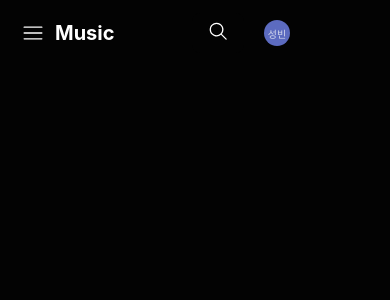
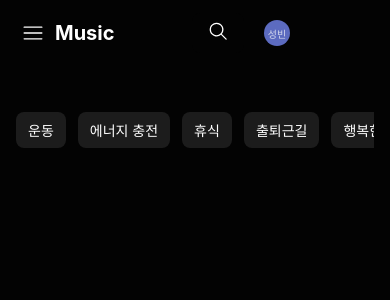
Before and after one commit to optshj/Youtube_Music, a React (Create React App) app: page / in a window 390 px wide. Shown: the top 300 px of the page. Built offline with nearby package versions, Linux system fonts and the light colour scheme.

Commit message:
[Feat] main Header부분의 가로를 반응형으로 수정

```diff
--- a/src/components/main/Main.tsx
+++ b/src/components/main/Main.tsx
@@ -12,19 +12,15 @@ const Wrapper = styled.div`
         margin-left:72px;
     }
 `
-const MainPadding = styled.div`
-`
 
 function Main(){
 
 
     return(
         <>
-            <MainPadding>
-                <Wrapper>
-                    <MainHeader></MainHeader>
-                </Wrapper>
-            </MainPadding>
+            <Wrapper>
+                <MainHeader></MainHeader>
+            </Wrapper>
         </>
     )
 }
--- a/src/components/main/header/MainHeader.tsx
+++ b/src/components/main/header/MainHeader.tsx
@@ -7,15 +7,24 @@ const Wrapper = styled.div`
     margin:0 auto;
     overflow-x:auto;
     white-space:nowrap;
-    width:min(calc(100vw - 200px - 240px - 12px ),1478px);
+    max-width:min(calc(100vw - 452px),1478px);
+    @media (max-width:1150px) and (min-width:936px){
+        max-width:min(calc(100vw - 112px - 240px - 12px ),1478px);
+    }
+    @media (max-width:936px) and (min-width:615px){
+        max-width:min(calc(100vw - 112px - 72px - 12px ),1478px);
+    }
+    @media (max-width:615px){
+        max-width:calc(100vw - 32px)
+    }
     ::-webkit-scrollbar {
         display: none;
-      }
-      &:hover {
+    }
+    &:hover {
         ::-webkit-scrollbar {
-          display: block;
+        display: block;
         }
-      }
+    }
     & > *:first-child {
         margin-left: 0;
     }
--- a/src/components/playlist_modal/MakePlayListModal.tsx
+++ b/src/components/playlist_modal/MakePlayListModal.tsx
@@ -1,6 +1,6 @@
 import Modal from 'react-modal';
 import ReactModal from "react-modal";
-import styled from 'styled-components';
+import styled,{keyframes} from 'styled-components';
 
 import { IsModalOpen } from "../context/ModalContext";
 import { useModal } from "../context/ModalContext";
@@ -36,7 +36,16 @@ const ModalStyles:ReactModal.Styles = {
         outline:'none'
     }
 };
+const FadeIn = keyframes`
+    0% {
+        opacity:0;
+    }
+    100% {
+        opacity:1;
+    }
+`
 const ResponsiveModal = styled(Modal)`
+    animation: ${FadeIn} .15s linear;
     @media (min-width: 1364px){
         width:640px;
     }
--- a/src/components/playlist_modal/PublicDropDown.tsx
+++ /dev/null
@@ -1,60 +0,0 @@
-import React from "react";
-import styled from "styled-components";
-
-import { IoEarthOutline } from "react-icons/io5";
-
-const Wrapper = styled.div`
-    display:flex;
-    flex-direction:column;
-    padding:12px 0;
-    background:#333;
-    position:fixed;
-    z-index:105;
-    left:30%;
-    top:50%;
-`
-const DropDownItem = styled.li`
-    display:flex;
-    align-items:center;
-    list-styled:none;
-    cursor:pointer;
-    :&hover{
-        background-color:#212121;
-    }
-`
-const Icon = styled.div`
-    color:#aaa;
-    font-size:20px;
-    padding:0 18px;
-`
-const ExplainWrapper = styled.div`
-    display:flex;
-    flex-direction:column;
-    padding:8px 32px 8px 0;
-`
-const Label = styled.div`
-    color:#fff;
-    font-size:14px;
-`
-const Desrcipt = styled.div`
-    color:rgba(255,255,255,0.7);
-    font-size:14px;
-`
-function PublicDropDown(){
-    return(
-        <>
-            <Wrapper>
-                <DropDownItem>
-                    <Icon>
-                        <IoEarthOutline></IoEarthOutline>
-                    </Icon>
-                    <ExplainWrapper>
-                        <Label>공개</Label>
-                        <Desrcipt>모든 사용자가 검색하고 볼 수 있음</Desrcipt>
-                    </ExplainWrapper>
-                </DropDownItem>
-            </Wrapper>
-        </>
-    )
-}
-export default PublicDropDown;
--- a/src/components/playlist_modal/SelectPublic.tsx
+++ b/src/components/playlist_modal/SelectPublic.tsx
@@ -4,7 +4,7 @@ import styled from "styled-components";
 import { IoEarthOutline } from "react-icons/io5";
 import { IoChevronDownSharp } from "react-icons/io5";
 
-import PublicDropDown from "./PublicDropDown";
+import PublicDropDown from "./dropdown/PublicDropDown";
 
 const Wrapper = styled.div`
     display:flex;
--- /dev/null
+++ b/src/components/playlist_modal/dropdown/DropDownItem.tsx
@@ -0,0 +1,71 @@
+import styled from "styled-components";
+
+import { IoEarthOutline } from "react-icons/io5";
+import { CiLock } from "react-icons/ci";
+import { GrConnect } from "react-icons/gr";
+
+
+const DropDownItemWrapper = styled.li`
+    display:flex;
+    align-items:center;
+    list-styled:none;
+    cursor:pointer;
+    &:hover{
+        background-color:#212121;
+    }
+`
+const Icon = styled.div`
+    color:#aaa;
+    font-size:20px;
+    padding:0 18px;
+`
+const ExplainWrapper = styled.div`
+    display:flex;
+    flex-direction:column;
+    padding:8px 32px 8px 0;
+`
+const Label = styled.div`
+    color:#fff;
+    font-size:14px;
+`
+const Desrcipt = styled.div`
+    color:rgba(255,255,255,0.7);
+    font-size:14px;
+`
+
+function DropDownItem() {
+    return(
+        <>
+            <DropDownItemWrapper>
+                <Icon>
+                    <IoEarthOutline/>
+                </Icon>
+                <ExplainWrapper>
+                    <Label>공개</Label>
+                    <Desrcipt>모든 사용자가 검색하고 볼 수 있음</Desrcipt>
+                </ExplainWrapper>
+            </DropDownItemWrapper>
+
+            <DropDownItemWrapper>
+                <Icon>
+                    <GrConnect />
+                </Icon>
+                <ExplainWrapper>
+                    <Label>일부 공개</Label>
+                    <Desrcipt>링크가 있는 모든 사용자가 볼 수 있음</Desrcipt>
+                </ExplainWrapper>
+            </DropDownItemWrapper>
+
+            <DropDownItemWrapper>
+                <Icon>
+                    <CiLock />
+                </Icon>
+                <ExplainWrapper>
+                    <Label>비공개</Label>
+                    <Desrcipt>나만 볼 수 있음</Desrcipt>
+                </ExplainWrapper>
+            </DropDownItemWrapper>
+        </>
+    )
+}
+export default DropDownItem;
--- /dev/null
+++ b/src/components/playlist_modal/dropdown/PublicDropDown.tsx
@@ -0,0 +1,26 @@
+import React from "react";
+import styled from "styled-components";
+
+import DropDownItem from "./DropDownItem";
+
+const Wrapper = styled.div`
+    display:flex;
+    width:322px;
+    flex-direction:column;
+    padding:12px 0;
+    background:#333;
+    position:fixed;
+    z-index:106;
+    left:4%;
+    top:63%;
+`
+function PublicDropDown(){
+    return(
+        <>
+            <Wrapper>
+                <DropDownItem></DropDownItem>
+            </Wrapper>
+        </>
+    )
+}
+export default PublicDropDown;
```
